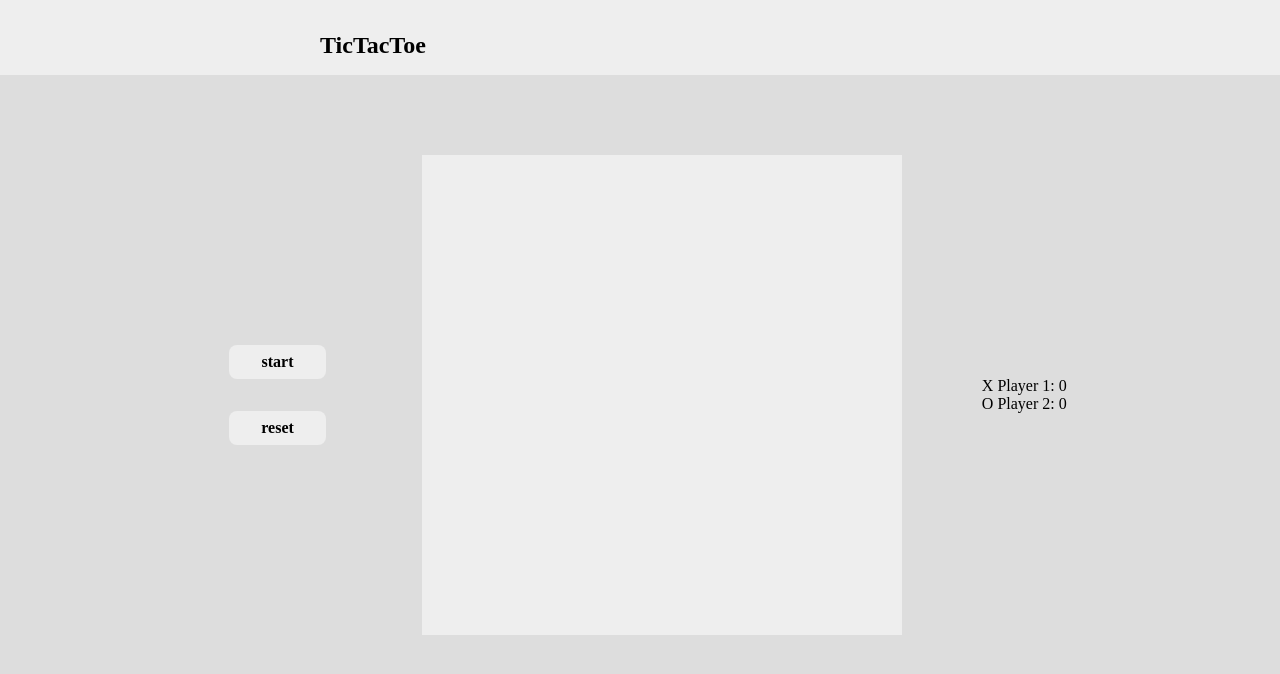
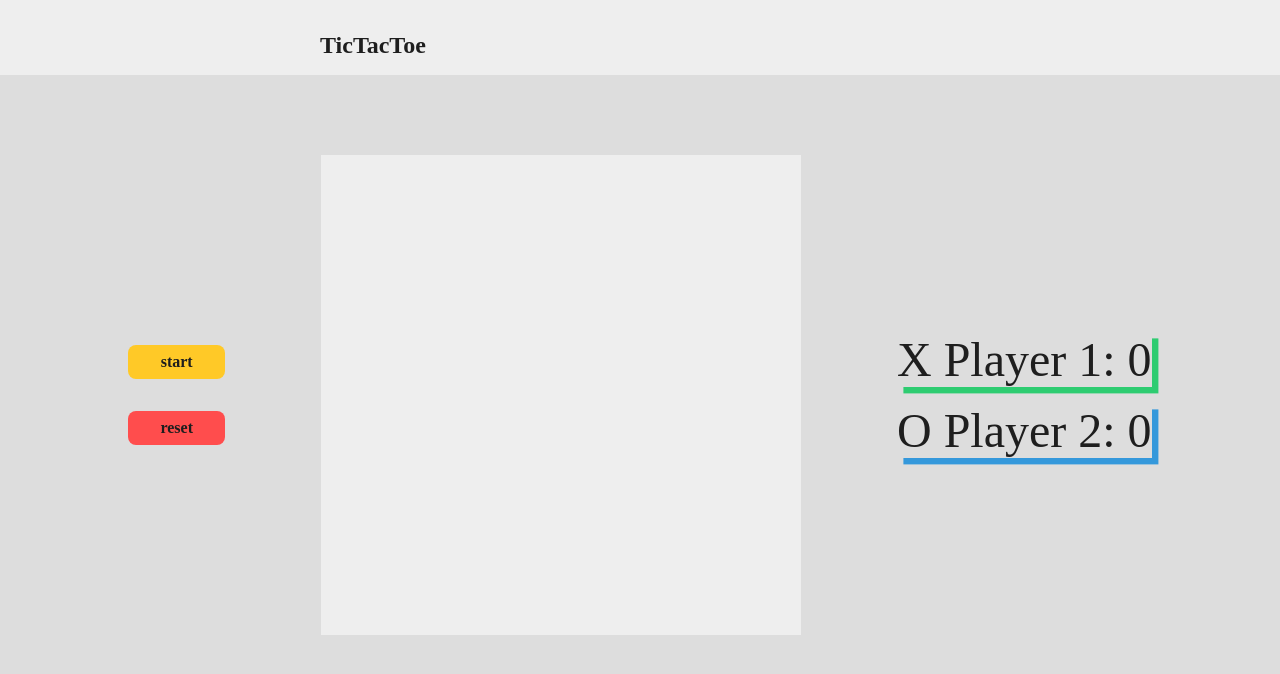
Before and after one commit to Vicker14/tic-tac-toe, a plain HTML site: page index.html in a window 1280 px wide. Drawn offline with Linux system fonts and the light colour scheme; a web font is replaced by a local one.

Commit message:
Added a box-shadow for the playes with each color

```diff
--- a/css/styles.css
+++ b/css/styles.css
@@ -1,16 +1,22 @@
 @import url('https://fonts.googleapis.com/css2?family=Martian+Mono:wght@100..800&display=swap');
 
 :root {
-    --light-color: #ffc927;
-    --dark-color: #ff4d4d;
+    --color-black: #1e1e1e;
+    --color-yellow: #ffc927;
+    --color-red: #ff4d4d;
+    --color-green: #2ecc71;
+    --color-blue: #3498db;
     --white-light-color: #eee;
     --white-dark-color: #ddd;
+
 }
 
-* {
+*, body{
     font-family: "Martian Mono";
     font-weight: 300;
+
     background-color: var(--white-dark-color);
+    color: var(--color-black);
     margin: 0;
     padding: 0;
 }
@@ -35,14 +41,14 @@
 }
 
 .controls button:first-child {
-    --hover-color: var(--light-color);
+    --hover-color: var(--color-yellow);
 }
 .controls button:last-child {
-    --hover-color: var(--dark-color);
+    --hover-color: var(--color-red);
 }
 
 .controls button {
-    background-color: var(--white-light-color);
+    background-color: var(--hover-color);
     padding: 0.5rem 2rem;
     margin: 1rem;
     border: 0;
@@ -52,8 +58,7 @@
     font-weight: 600;
 }
 .controls button:hover {
-    cursor: pointer;
-    background-color: var(--hover-color);
+    cursor: pointer;;
 }
 
 .gameboard {
@@ -64,3 +69,18 @@
 
     margin: 5rem;
 }
+
+#player1 {
+    --shadow-color: var(--color-green);
+}
+#player2 {
+    --shadow-color: var(--color-blue);
+}
+
+
+.player-info div {
+    font-size: 3em;
+    margin: 1rem;
+
+    box-shadow: 0.4rem 0.4rem var(--shadow-color);
+}
```
